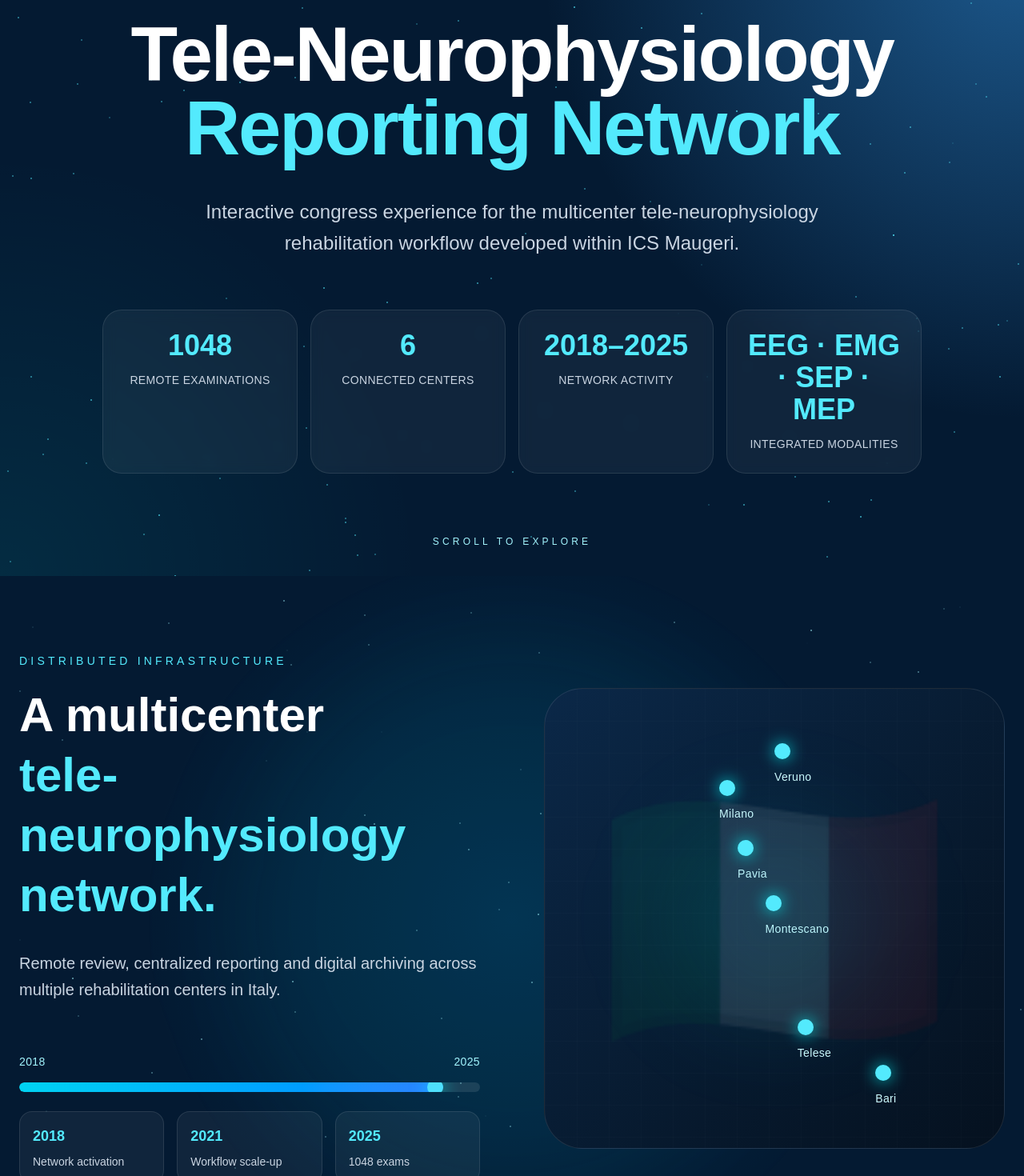
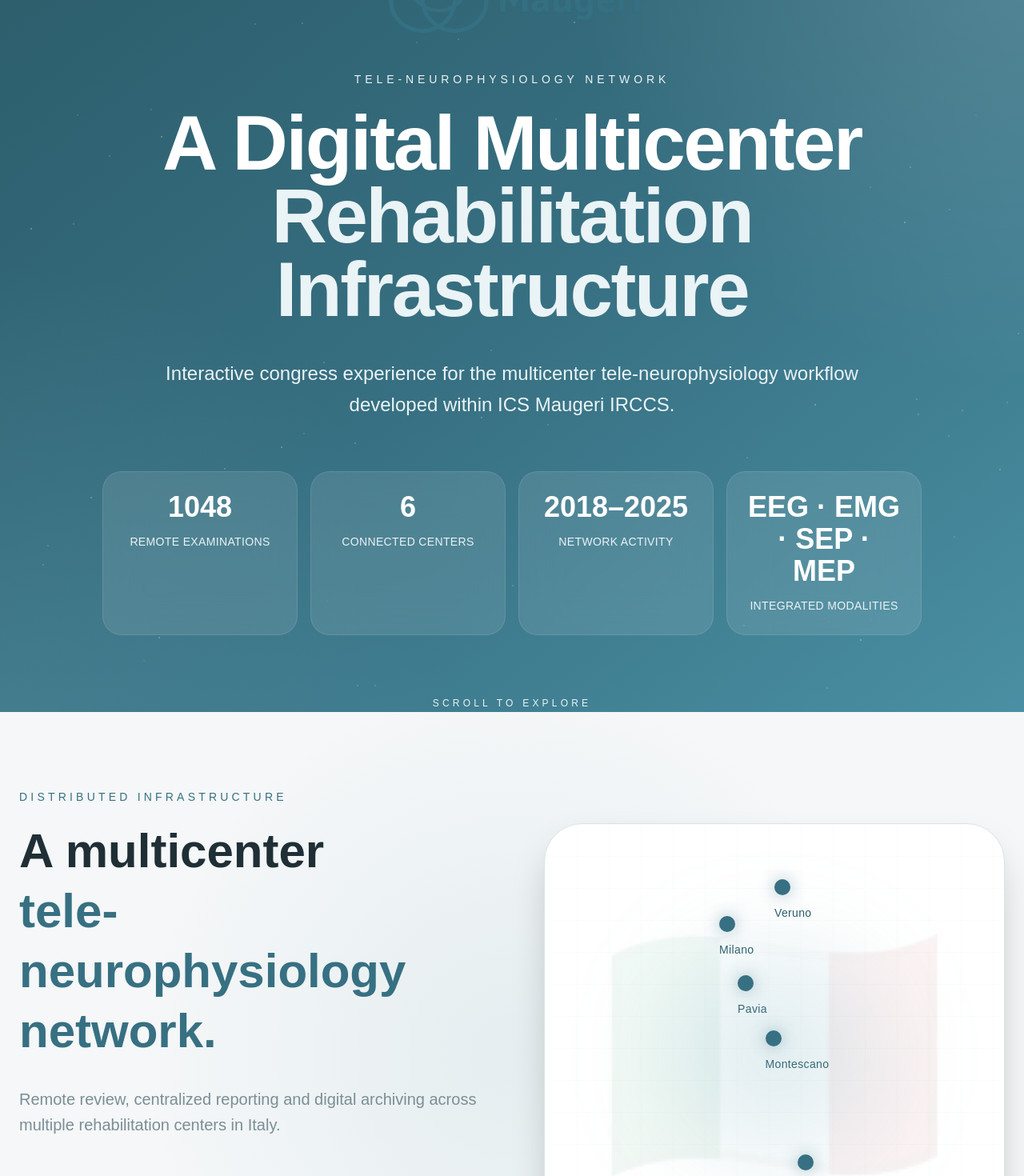
Before and after one commit to pietropace/m-tele-neuro-network, a Next.js app: page / in a window 1280 px wide. Shown: the part 80-1550 px from the top of the page at 80% size. Built offline with nearby package versions, Linux system fonts and the light colour scheme.

Commit message:
Update page.tsx
maugeri premium redesign

```diff
--- a/app/page.tsx
+++ b/app/page.tsx
@@ -1,3 +1,5 @@
+import Image from "next/image"
+
 export default function HomePage() {
 
   const nodes = [
@@ -10,29 +12,29 @@ export default function HomePage() {
   ]
 
   return (
-    <main className="min-h-screen bg-[#041a32] text-white overflow-x-hidden snap-y snap-mandatory scroll-smooth">
+    <main className="min-h-screen bg-[#F5F7F8] text-[#1F2F35] overflow-x-hidden snap-y snap-mandatory scroll-smooth">
 
       {/* HERO */}
-      <section className="relative min-h-screen snap-start flex items-center justify-center px-6 overflow-hidden">
+      <section className="relative min-h-screen snap-start flex items-center justify-center px-6 overflow-hidden bg-gradient-to-br from-[#2C5D6B] via-[#377082] to-[#4A8FA3]">
 
-        {/* cinematic gradients */}
-        <div className="absolute inset-0 bg-[radial-gradient(circle_at_top_right,rgba(59,167,255,0.45),transparent_40%)]" />
+        {/* soft glows */}
+        <div className="absolute inset-0 bg-[radial-gradient(circle_at_top_right,rgba(255,255,255,0.14),transparent_35%)]" />
 
-        <div className="absolute inset-0 bg-[radial-gradient(circle_at_bottom_left,rgba(0,255,255,0.08),transparent_35%)]" />
+        <div className="absolute inset-0 bg-[radial-gradient(circle_at_bottom_left,rgba(111,169,184,0.22),transparent_35%)]" />
 
         {/* particles */}
         <div className="absolute inset-0 overflow-hidden">
 
-          {Array.from({ length: 120 }).map((_, i) => (
+          {Array.from({ length: 70 }).map((_, i) => (
 
             <div
               key={i}
-              className="absolute w-[2px] h-[2px] rounded-full bg-cyan-300 animate-pulse"
+              className="absolute w-[2px] h-[2px] rounded-full bg-white/40 animate-pulse"
               style={{
                 top: `${Math.random() * 100}%`,
                 left: `${Math.random() * 100}%`,
                 opacity: Math.random(),
-                animationDelay: `${Math.random() * 6}s`,
+                animationDelay: `${Math.random() * 8}s`,
               }}
             />
 
@@ -40,33 +42,39 @@ export default function HomePage() {
 
         </div>
 
-        <div className="relative z-10 max-w-6xl text-center">
+        <div className="relative z-10 max-w-6xl text-center text-white">
 
-          <div className="inline-flex items-center gap-2 px-4 py-2 rounded-full border border-cyan-400/20 bg-white/5 backdrop-blur mb-8">
+          {/* logo */}
+          <div className="flex justify-center mb-12">
 
-            <div className="w-2 h-2 rounded-full bg-cyan-300 animate-pulse" />
-
-            <span className="text-sm tracking-[0.25em] text-cyan-100 uppercase">
-              ICS Maugeri IRCCS
-            </span>
+            <Image
+              src="/maugeri-logo.png"
+              alt="Maugeri"
+              width={320}
+              height={90}
+              className="opacity-95"
+            />
 
           </div>
 
-          <h1 className="text-5xl md:text-8xl font-bold leading-[0.95] tracking-tight">
+          <div className="uppercase tracking-[0.35em] text-[#EAF3F5] text-sm">
+            Tele-Neurophysiology Network
+          </div>
 
-            Tele-Neurophysiology
+          <h1 className="mt-6 text-5xl md:text-8xl font-bold leading-[0.95] tracking-tight">
 
-            <span className="block text-cyan-300">
-              Reporting Network
+            A Digital Multicenter
+            <span className="block text-[#EAF3F5]">
+              Rehabilitation Infrastructure
             </span>
 
           </h1>
 
-          <p className="mt-10 text-xl md:text-2xl text-slate-300 max-w-4xl mx-auto leading-relaxed">
+          <p className="mt-10 text-xl md:text-2xl text-[#EAF3F5] max-w-4xl mx-auto leading-relaxed">
 
             Interactive congress experience for the multicenter
-            tele-neurophysiology rehabilitation workflow developed within
-            ICS Maugeri.
+            tele-neurophysiology workflow developed within
+            ICS Maugeri IRCCS.
 
           </p>
 
@@ -82,14 +90,14 @@ export default function HomePage() {
 
               <div
                 key={label}
-                className="rounded-3xl border border-white/10 bg-white/5 backdrop-blur p-6 hover:bg-white/10 transition-all duration-500"
+                className="rounded-3xl border border-white/10 bg-white/10 backdrop-blur-xl p-6 hover:bg-white/15 transition-all duration-500"
               >
 
-                <div className="text-3xl md:text-4xl font-bold text-cyan-300">
+                <div className="text-3xl md:text-4xl font-bold text-white">
                   {value}
                 </div>
 
-                <div className="mt-3 text-sm text-slate-300 uppercase tracking-wide leading-relaxed">
+                <div className="mt-3 text-sm text-[#EAF3F5] uppercase tracking-wide leading-relaxed">
                   {label}
                 </div>
 
@@ -99,7 +107,7 @@ export default function HomePage() {
 
           </div>
 
-          <div className="mt-20 animate-bounce text-cyan-200 uppercase tracking-[0.35em] text-xs">
+          <div className="mt-20 animate-bounce text-[#EAF3F5] uppercase tracking-[0.35em] text-xs">
             Scroll to explore
           </div>
 
@@ -107,54 +115,31 @@ export default function HomePage() {
 
       </section>
 
-      {/* NETWORK EXPERIENCE */}
-      <section className="relative min-h-screen snap-start flex items-center px-6 py-24 overflow-hidden">
+      {/* NETWORK */}
+      <section className="relative min-h-screen snap-start flex items-center px-6 py-24 overflow-hidden bg-[#F5F7F8]">
 
-        {/* glows */}
-        <div className="absolute inset-0 bg-[radial-gradient(circle_at_center,rgba(0,180,255,0.12),transparent_60%)]" />
-
-        <div className="absolute left-1/2 top-1/2 w-[700px] h-[700px] rounded-full bg-cyan-400/5 blur-3xl -translate-x-1/2 -translate-y-1/2" />
-
-        {/* floating particles */}
-        <div className="absolute inset-0 overflow-hidden">
-
-          {Array.from({ length: 80 }).map((_, i) => (
-
-            <div
-              key={i}
-              className="absolute w-[2px] h-[2px] rounded-full bg-cyan-200/70 animate-pulse"
-              style={{
-                top: `${Math.random() * 100}%`,
-                left: `${Math.random() * 100}%`,
-                opacity: Math.random(),
-                animationDelay: `${Math.random() * 8}s`,
-              }}
-            />
-
-          ))}
-
-        </div>
+        {/* background */}
+        <div className="absolute inset-0 bg-[radial-gradient(circle_at_center,rgba(111,169,184,0.12),transparent_60%)]" />
 
         <div className="relative z-10 max-w-7xl mx-auto grid lg:grid-cols-2 gap-20 items-center">
 
           {/* LEFT */}
           <div>
 
-            <div className="uppercase tracking-[0.3em] text-cyan-300 text-sm mb-5">
+            <div className="uppercase tracking-[0.3em] text-[#377082] text-sm mb-5">
               Distributed Infrastructure
             </div>
 
-            <h2 className="text-5xl md:text-6xl font-bold leading-tight">
+            <h2 className="text-5xl md:text-6xl font-bold leading-tight text-[#1F2F35]">
 
               A multicenter
-
-              <span className="block text-cyan-300">
+              <span className="block text-[#377082]">
                 tele-neurophysiology network.
               </span>
 
             </h2>
 
-            <p className="mt-8 text-xl text-slate-300 leading-relaxed max-w-2xl">
+            <p className="mt-8 text-xl text-[#7A8E95] leading-relaxed max-w-2xl">
 
               Remote review, centralized reporting and digital archiving
               across multiple rehabilitation centers in Italy.
@@ -164,16 +149,16 @@ export default function HomePage() {
             {/* timeline */}
             <div className="mt-16">
 
-              <div className="flex justify-between text-sm uppercase tracking-wide text-cyan-200 mb-4">
+              <div className="flex justify-between text-sm uppercase tracking-wide text-[#377082] mb-4">
                 <span>2018</span>
                 <span>2025</span>
               </div>
 
-              <div className="relative h-3 rounded-full bg-white/10 overflow-hidden">
+              <div className="relative h-3 rounded-full bg-[#D9E5E8] overflow-hidden">
 
-                <div className="absolute inset-y-0 left-0 w-[92%] bg-gradient-to-r from-cyan-400 to-blue-500 rounded-full" />
+                <div className="absolute inset-y-0 left-0 w-[92%] bg-gradient-to-r from-[#4A8FA3] to-[#377082] rounded-full" />
 
-                <div className="absolute right-[8%] top-1/2 -translate-y-1/2 w-5 h-5 rounded-full bg-cyan-300 shadow-[0_0_25px_rgba(0,255,255,0.9)] animate-pulse" />
+                <div className="absolute right-[8%] top-1/2 -translate-y-1/2 w-5 h-5 rounded-full bg-[#377082] shadow-[0_0_20px_rgba(55,112,130,0.5)] animate-pulse" />
 
               </div>
 
@@ -187,14 +172,14 @@ export default function HomePage() {
 
                   <div
                     key={year}
-                    className="rounded-2xl border border-white/10 bg-white/5 p-4"
+                    className="rounded-2xl border border-[#D9E5E8] bg-white p-4 shadow-sm"
                   >
 
-                    <div className="text-cyan-300 font-bold text-lg">
+                    <div className="text-[#377082] font-bold text-lg">
                       {year}
                     </div>
 
-                    <div className="mt-2 text-sm text-slate-300">
+                    <div className="mt-2 text-sm text-[#7A8E95]">
                       {label}
                     </div>
 
@@ -209,10 +194,10 @@ export default function HomePage() {
           </div>
 
           {/* RIGHT */}
-          <div className="relative aspect-square rounded-[3rem] overflow-hidden border border-white/10 bg-gradient-to-br from-[#0b2848] to-[#05111f]">
+          <div className="relative aspect-square rounded-[3rem] overflow-hidden border border-[#D9E5E8] bg-white shadow-2xl">
 
-            {/* Italy silhouette */}
-            <div className="absolute inset-0 flex items-center justify-center opacity-10">
+            {/* background map mood */}
+            <div className="absolute inset-0 flex items-center justify-center opacity-[0.05]">
 
               <div className="text-[22rem] leading-none">
                 🇮🇹
@@ -220,8 +205,8 @@ export default function HomePage() {
 
             </div>
 
-            {/* grid */}
-            <div className="absolute inset-0 opacity-20 bg-[linear-gradient(rgba(255,255,255,0.08)_1px,transparent_1px),linear-gradient(90deg,rgba(255,255,255,0.08)_1px,transparent_1px)] bg-[size:40px_40px]" />
+            {/* subtle grid */}
+            <div className="absolute inset-0 opacity-20 bg-[linear-gradient(rgba(44,93,107,0.08)_1px,transparent_1px),linear-gradient(90deg,rgba(44,93,107,0.08)_1px,transparent_1px)] bg-[size:40px_40px]" />
 
             {/* nodes */}
             {nodes.map((node) => (
@@ -237,13 +222,13 @@ export default function HomePage() {
 
                 <div className="relative">
 
-                  <div className="absolute inset-0 rounded-full bg-cyan-300 animate-ping" />
+                  <div className="absolute inset-0 rounded-full bg-[#4A8FA3] animate-ping" />
 
-                  <div className="relative z-10 w-5 h-5 rounded-full bg-cyan-300 shadow-[0_0_20px_rgba(0,255,255,0.8)]" />
+                  <div className="relative z-10 w-5 h-5 rounded-full bg-[#377082] shadow-[0_0_20px_rgba(55,112,130,0.45)]" />
 
                 </div>
 
-                <div className="mt-3 text-sm text-cyan-100 whitespace-nowrap tracking-wide">
+                <div className="mt-3 text-sm text-[#2C5D6B] whitespace-nowrap tracking-wide font-medium">
                   {node.name}
                 </div>
 
@@ -251,8 +236,8 @@ export default function HomePage() {
 
             ))}
 
-            {/* center glow */}
-            <div className="absolute left-1/2 top-1/2 -translate-x-1/2 -translate-y-1/2 w-64 h-64 rounded-full bg-cyan-400/10 blur-3xl" />
+            {/* central glow */}
+            <div className="absolute left-1/2 top-1/2 -translate-x-1/2 -translate-y-1/2 w-64 h-64 rounded-full bg-[#6FA9B8]/20 blur-3xl" />
 
           </div>
 
```
